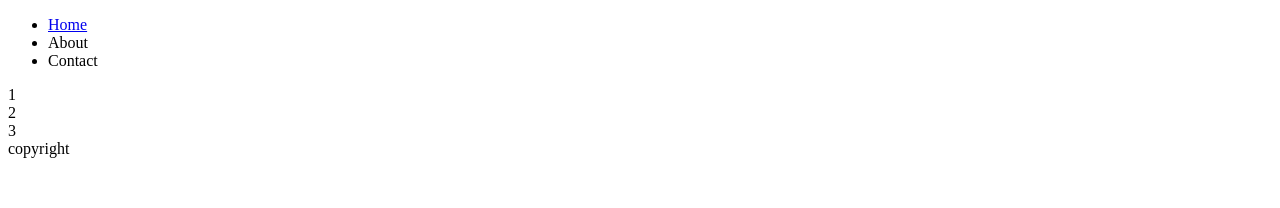
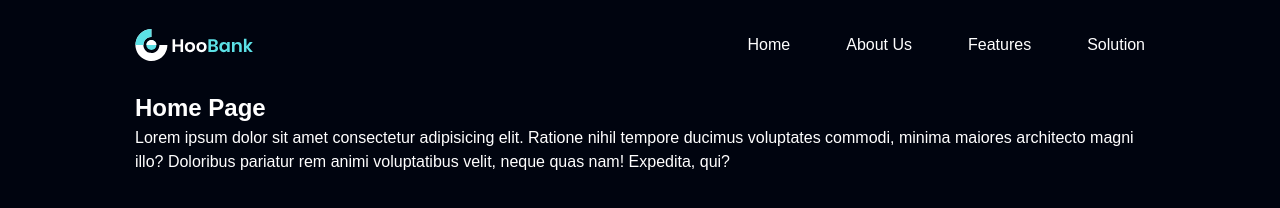
Before and after one commit to temuriee/lecture-10, a plain HTML site: page index.html in a window 1280 px wide. Shown: the top 208 px of the page. Drawn offline with Linux system fonts and the light colour scheme.

Commit message:
Everything

```diff
--- a/index.html
+++ b/index.html
@@ -4,20 +4,70 @@
     <meta charset="UTF-8">
     <meta name="viewport" content="width=device-width, initial-scale=1.0">
     <title>Document</title>
+    <link rel="stylesheet" href="styles/style.css">
 </head>
 <body>
     <header>
-        <ul>
-            <li><a href="#">Home</a></li>
-            <li><a href="#"></a>About</li>
-            <li><a href="#"></a>Contact</li>
+<div class="header-container">
+<!-- img -->
+ <a href="/index.html">
+    <img src="assets/images/vectors/logo.svg" alt="Logo"></a>
+
+
+    <!-- nav elements -->
+     <nav>
+        <ul class="nav-container">
+            <li><a href="#home">Home</a></li>
+            <li><a href="#about us">About Us</a></li>
+            <li><a href="#features">Features</a></li>
+            <li><a href="#solution">Solution</a></li>
         </ul>
+     </nav>
+</div>
     </header>
-   <main>
-    <section>1</section>
-    <section>2</section>
-    <section>3</section>
-   </main>
-    <footer>copyright</footer>
+    <main>
+        <div class="main-container">
+        <!-- Section 1 -->
+        <section id="home"   class="section-container">
+          <h1>Home Page</h1>
+          <p>
+            Lorem ipsum dolor sit amet consectetur adipisicing elit. Ratione nihil
+            tempore ducimus voluptates commodi, minima maiores architecto magni
+            illo? Doloribus pariatur rem animi voluptatibus velit, neque quas nam!
+            Expedita, qui?
+          </p>
+        </section>
+        <!-- section 2 -->
+        <section id="about us"   class="section-container">
+          <h1>About us</h1>
+          <p>
+            Lorem ipsum dolor sit amet consectetur adipisicing elit. Ratione nihil
+            tempore ducimus voluptates commodi, minima maiores architecto magni
+            illo? Doloribus pariatur rem animi voluptatibus velit, neque quas nam!
+            Expedita, qui?
+          </p>
+        </section>
+        <!-- section 3 -->
+        <section  id="features"   class="section-container">
+          <h1>Features</h1>
+          <p>
+            Lorem ipsum dolor sit amet consectetur adipisicing elit. Ratione nihil
+            tempore ducimus voluptates commodi, minima maiores architecto magni
+            illo? Doloribus pariatur rem animi voluptatibus velit, neque quas nam!
+            Expedita, qui?
+          </p>
+        </section>
+        <!-- section 4 -->
+        <section  id="solutions"    class="section-container">
+          <h1>Solutions</h1>
+          <p>
+            Lorem ipsum dolor sit amet consectetur adipisicing elit. Ratione nihil
+            tempore ducimus voluptates commodi, minima maiores architecto magni
+            illo? Doloribus pariatur rem animi voluptatibus velit, neque quas nam!
+            Expedita, qui?
+          </p>
+        </section>
+    </div>
+    </main>
 </body>
 </html>
--- /dev/null
+++ b/styles/style.css
@@ -0,0 +1,124 @@
+/* 1. Use a more-intuitive box-sizing model */
+*, *::before, *::after {
+    box-sizing: border-box;
+  }
+
+  /* 2. Remove default margin */
+  * {
+    margin: 0;
+  }
+
+  /* 3. Enable keyword animations */
+  @media (prefers-reduced-motion: no-preference) {
+    html {
+      interpolate-size: allow-keywords;
+    }
+  }
+
+  body {
+    /* 4. Add accessible line-height */
+    line-height: 1.5;
+    /* 5. Improve text rendering */
+    -webkit-font-smoothing: antialiased;
+  }
+
+  /* 6. Improve media defaults */
+  img, picture, video, canvas, svg {
+    display: block;
+    max-width: 100%;
+  }
+
+  /* 7. Inherit fonts for form controls */
+  input, button, textarea, select {
+    font: inherit;
+  }
+
+  /* 8. Avoid text overflows */
+  p, h1, h2, h3, h4, h5, h6 {
+    overflow-wrap: break-word;
+  }
+
+  /* 9. Improve line wrapping */
+  p {
+    text-wrap: pretty;
+  }
+  h1, h2, h3, h4, h5, h6 {
+    text-wrap: balance;
+  }
+  li{
+    list-style: none;
+  }
+  /*
+    10. Create a root stacking context
+  */
+  #root, #__next {
+    isolation: isolate;
+  }
+
+  /* !code */
+  html{
+    scroll-behavior: smooth;
+  }
+
+  body{
+    font-family: Arial, Helvetica, sans-serif;
+  }
+  header{
+    display: flex;
+    justify-content: center;
+    background-color: #00040F;
+    width: 100%;
+    height: 90px;
+    position: fixed;
+    top: 0;
+    left: 0;
+  }
+
+
+  .nav-container{
+    display: flex;
+    gap: 56px;
+  }
+  a{
+    text-decoration: none;
+    color: white;
+  }
+  .header-container{
+    max-width: 1440px;
+    width: 100%;
+    padding: 0 135px;
+    display: flex;
+    justify-content: space-between;
+    align-items: center;
+  }
+  /* !main */
+  main{
+    display: flex;
+    justify-content: center;;
+    width: 100%;
+    padding-top: 90px;
+    background-color: #00040F;
+  }
+  .main-container{
+    display: flex;
+    color: white;
+    flex-direction: column;
+    max-width: 1440px;
+    width: 100%;
+    padding: 0 135px;
+  }
+  .section-container{
+    height: 200vh;
+  }
+section{
+  scroll-margin-top: 100px;
+}
+/* !responsives */
+@media( max-width: 800px){
+header{
+  background-color: red;
+}
+nav{
+  display: none;
+}
+}
```
Also changed, not shown: assets/images/vectors/logo.svg (added).
